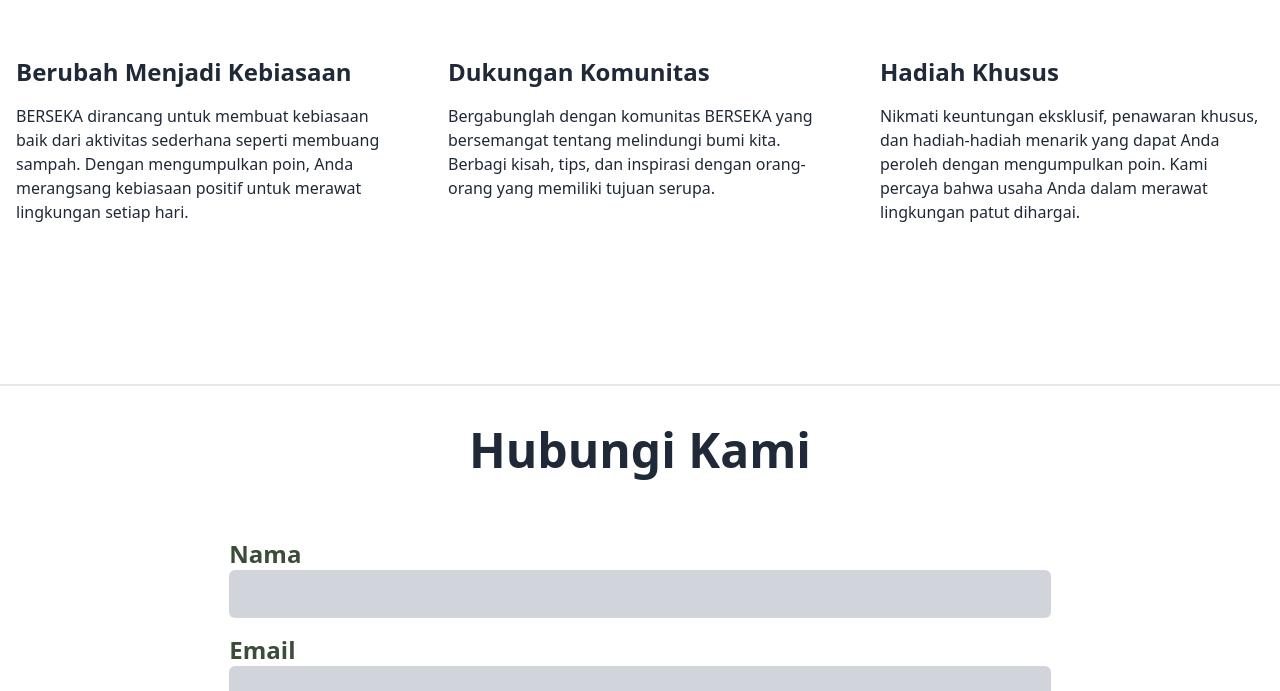
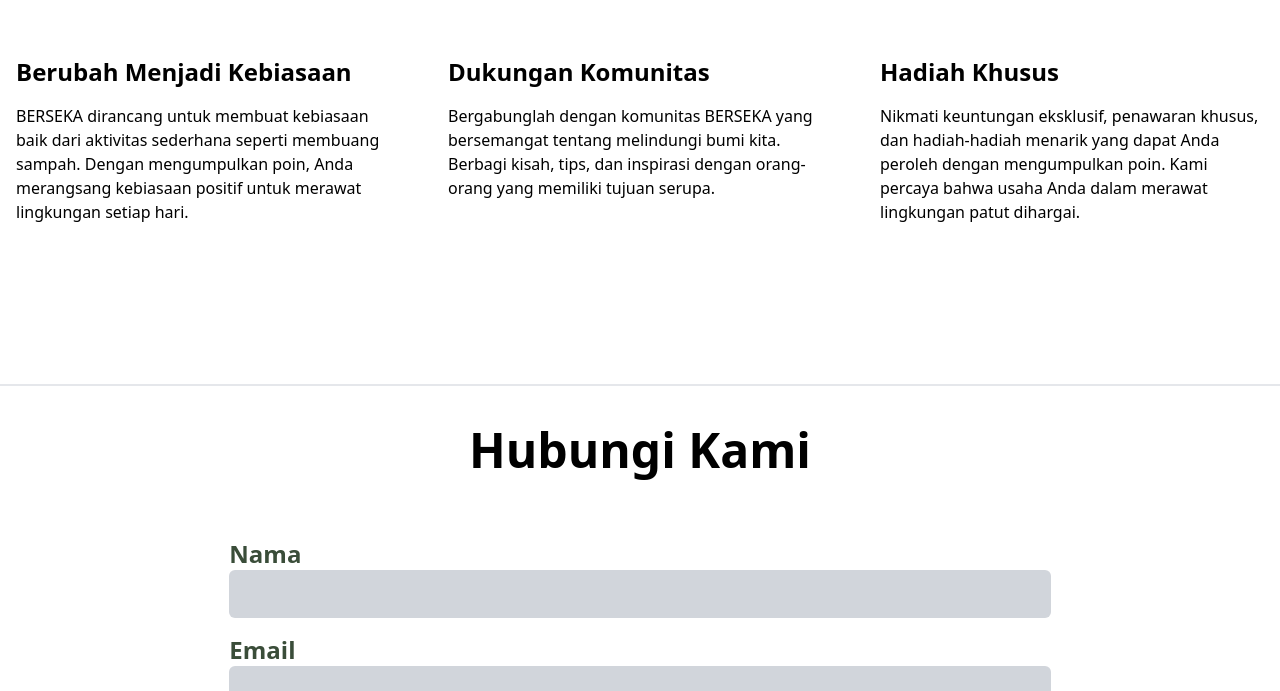
Before and after one commit to fauzanmi18/BERSEKA, a website: page index.html in a window 1280 px wide. Shown: the part 2109-2800 px from the top of the page. Drawn offline with Linux system fonts and the light colour scheme.

Commit message:
Update index.html

```diff
--- a/index.html
+++ b/index.html
@@ -75,7 +75,7 @@
         <div class="grid grid-cols-12 items-center">
             <div class="order-2 lg:order-1 col-span-12 lg:col-span-4">
                 <div class="">
-                    <h1 class="mt-4 mb-6 md:mb-[43px] md:mt-[43px] md:text-[56px] lg:text-[69px] font-circular font-bold text-center lg:text-start text-[40px] text-grey leading-tight">
+                    <h1 class="mt-4 mb-6 md:mb-[43px] md:mt-[43px] md:text-[56px] lg:text-[69px] font-circular font-bold text-center lg:text-start text-[40px] text-black leading-tight">
                         Buang <span class="text-secondary">SAMPAH</span> Dapat <span class="text-secondary">UPAH</span>
                     </h1>
                     <p class="mb-8 md:mb-[43px] md:text-[18px] md:w-3/4 lg:w-full mx-auto text-center lg:text-start text-primary opacity-95 text-base font-inter">
@@ -107,7 +107,7 @@
     <div class="container mx-auto">
       <div class="px-4">
           <div class="mx-auto text-center mb-16">
-              <h2 class="font-bold text-dark text-3xl mb-4 sm:text-4xl lg:text-5xl">
+              <h2 class="font-bold text-black text-3xl mb-4 sm:text-4xl lg:text-5xl">
                 Bagaimana <span class="text-primary">BERSEKA</span> Bekerja?
               </h2>
           </div>
@@ -160,7 +160,7 @@
     <div class="container mx-auto">
       <div class="px-4">
           <div class="mx-auto text-center mb-16">
-              <h2 class="font-bold text-dark text-3xl mb-4 sm:text-4xl lg:text-5xl">
+              <h2 class="font-bold text-black text-3xl mb-4 sm:text-4xl lg:text-5xl">
                 Mengapa harus <span class="text-primary">BERSEKA</span>?
               </h2>
           </div>
@@ -169,20 +169,20 @@
       <div class="grid grid-cols-1 sm:grid-cols-2 md:grid-cols-3 lg:grid-cols-3 gap-4">
         <!-- Konten Div 1 -->
         <div class="p-4">
-          <h2 class="font-bold text-2xl mb-4">Berubah Menjadi Kebiasaan</h2>
-          <p>BERSEKA dirancang untuk membuat kebiasaan baik dari aktivitas sederhana seperti membuang sampah. Dengan mengumpulkan poin, Anda merangsang kebiasaan positif untuk merawat lingkungan setiap hari.</p>
+          <h2 class="font-bold text-black text-2xl mb-4">Berubah Menjadi Kebiasaan</h2>
+          <p class="text-black">BERSEKA dirancang untuk membuat kebiasaan baik dari aktivitas sederhana seperti membuang sampah. Dengan mengumpulkan poin, Anda merangsang kebiasaan positif untuk merawat lingkungan setiap hari.</p>
         </div>
 
         <!-- Konten Div 2 -->
           <div class="p-4">
-            <h2 class="font-bold text-2xl mb-4">Dukungan Komunitas</h2>
-            <p>Bergabunglah dengan komunitas BERSEKA yang bersemangat tentang melindungi bumi kita. Berbagi kisah, tips, dan inspirasi dengan orang-orang yang memiliki tujuan serupa.</p>
+            <h2 class="font-bold text-black text-2xl mb-4">Dukungan Komunitas</h2>
+            <p class="text-black">Bergabunglah dengan komunitas BERSEKA yang bersemangat tentang melindungi bumi kita. Berbagi kisah, tips, dan inspirasi dengan orang-orang yang memiliki tujuan serupa.</p>
           </div>
 
         <!-- Konten Div 3 -->
           <div class="p-4">
-            <h2 class="font-bold text-2xl mb-4">Hadiah Khusus</h2>
-            <p>Nikmati keuntungan eksklusif, penawaran khusus, dan hadiah-hadiah menarik yang dapat Anda peroleh dengan mengumpulkan poin. Kami percaya bahwa usaha Anda dalam merawat lingkungan patut dihargai.</p>
+            <h2 class="font-bold text-black text-2xl mb-4">Hadiah Khusus</h2>
+            <p class="text-black">Nikmati keuntungan eksklusif, penawaran khusus, dan hadiah-hadiah menarik yang dapat Anda peroleh dengan mengumpulkan poin. Kami percaya bahwa usaha Anda dalam merawat lingkungan patut dihargai.</p>
           </div>
       </div>
 
@@ -194,7 +194,7 @@
     <div class="container mx-auto border-t-2">
         <div class="w-full px-4">
             <div class="mx-auto text-center mt-10 mb-16">
-                <h2 class="font-bold text-dark text-3xl mb-4 sm:text-4xl lg:text-5xl">
+                <h2 class="font-bold text-black text-3xl mb-4 sm:text-4xl lg:text-5xl">
                     Hubungi Kami
                 </h2>
             </div>
```
